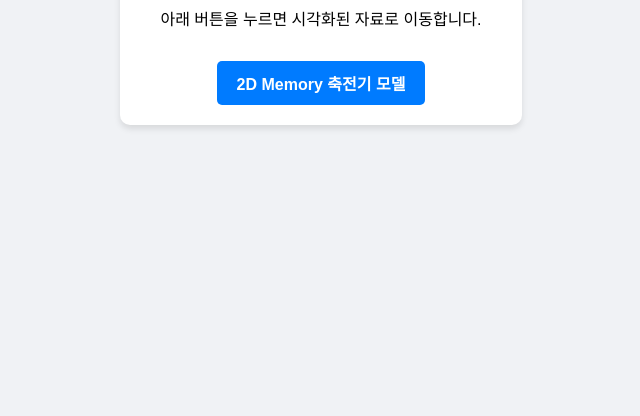
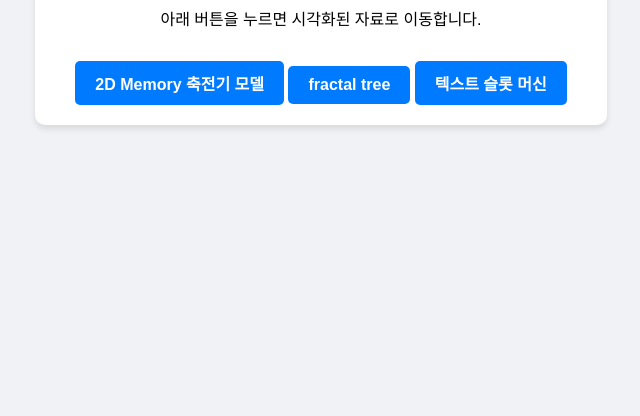
Before and after one commit to keeba0421/study, a plain HTML site: page index.html in a window 1280 px wide. Shown: the part 384-800 px from the top of the page, without its empty margins (319-959 px from the left). Drawn offline with Linux system fonts and the light colour scheme.

Commit message:
Add links for fractal tree and text slot machine

```diff
--- a/index.html
+++ b/index.html
@@ -45,6 +45,8 @@
         <p>아래 버튼을 누르면 시각화된 자료로 이동합니다.</p>
 
         <a href="2dmemory/" class="btn">2D Memory 축전기 모델</a>
+        <a href="fractaltree/" class="btn">fractal tree</a>
+        <a href="slotmachine/" class="btn">텍스트 슬롯 머신</a>
     </div>
 
 </body>
```
